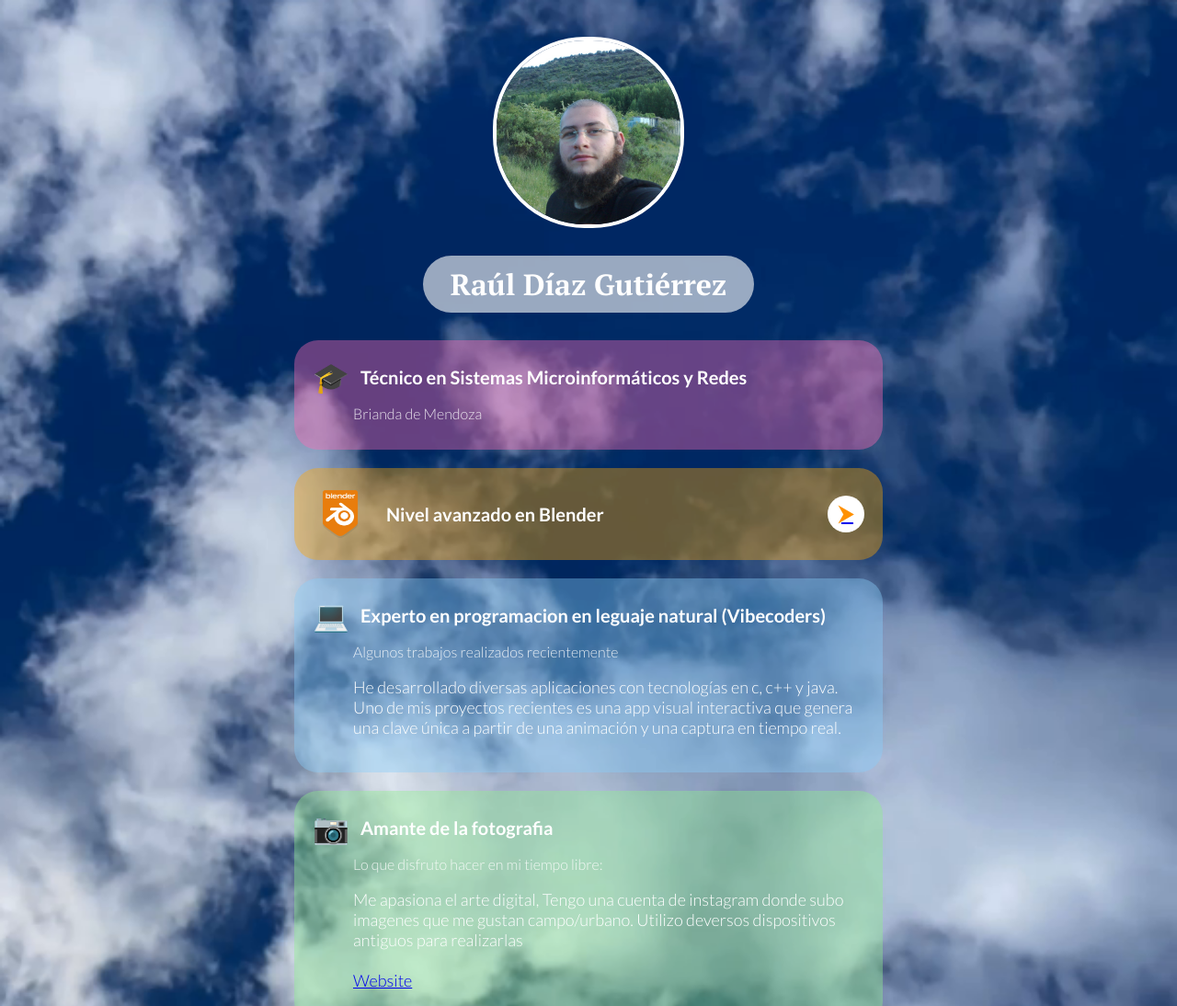
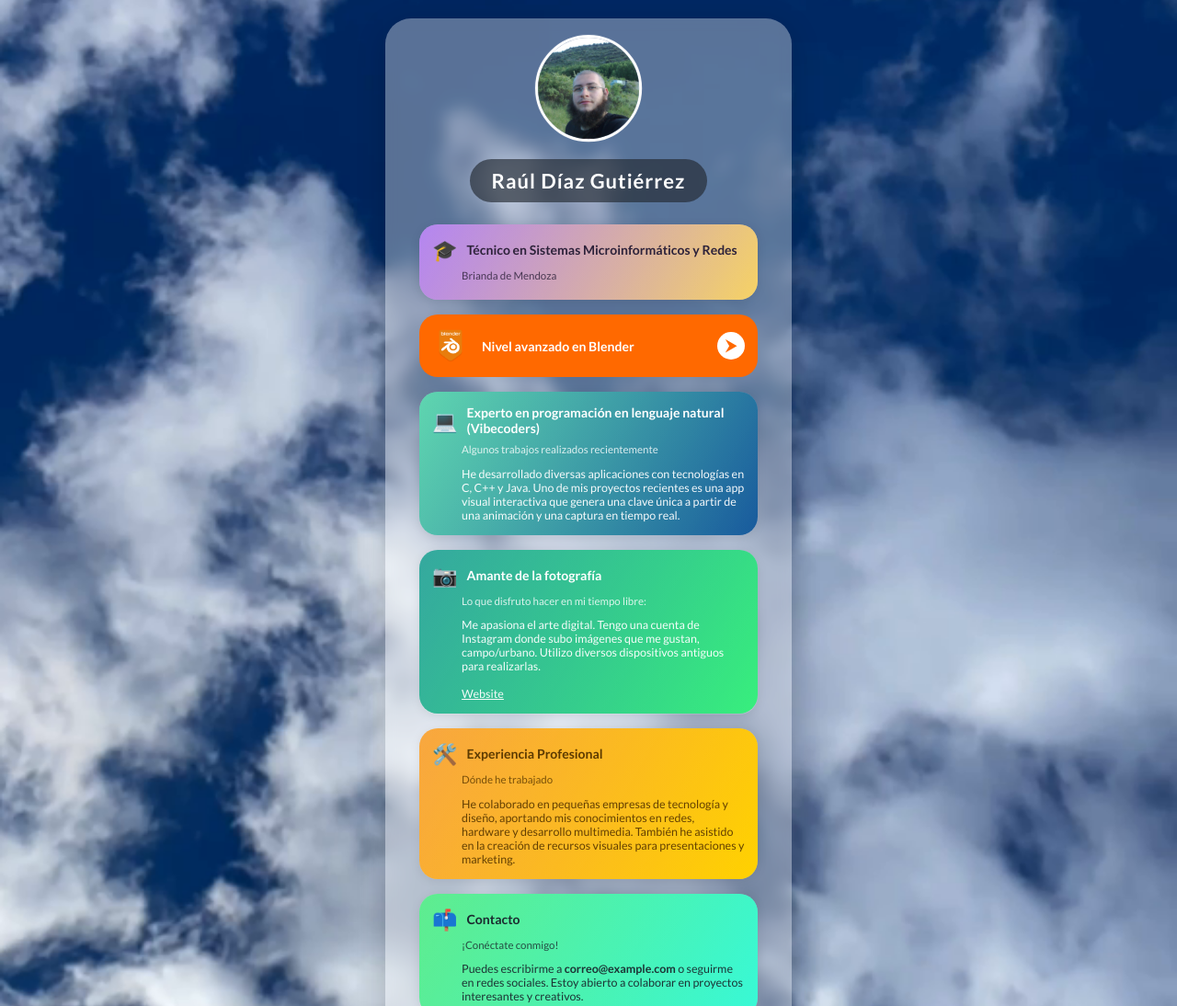
Before and after one commit to rdr-retro/rdr.webpage, a plain HTML site: page indexpc.html in a window 1280 px wide. Shown: the top 1094 px of the page at 92% size. Drawn offline with Linux system fonts and the light colour scheme.

Commit message:
Add files via upload

```diff
--- a/indexpc.html
+++ b/indexpc.html
@@ -14,83 +14,156 @@
     body {
       margin: 0;
       padding: 0;
-      background-color: #f2f2f2;
+      background-color: #f6f8fb;
       background-size: cover;
       background-position: center;
       font-family: "Lato", sans-serif;
     }
-
-    .lato-light { font-family: "Lato", sans-serif; font-weight: 300; }
-    .lato-bold { font-family: "Lato", sans-serif; font-weight: 700; }
-    .pt-serif-bold { font-family: "PT Serif", serif; font-weight: 700; }
 
     .container {
   display: flex;
   flex-direction: column;
   align-items: center;
   margin: 0 auto;
-      padding: 40px 20px;
-      max-width: 600px;
+  padding: 19px 4vw;
+  max-width: 340px;
+  background: rgba(255,255,255,0.35);
+  border-radius: 28px;
+  box-shadow: 0 8px 32px rgba(0,0,0,0.18);
+  backdrop-filter: blur(7px);
+  margin-top: 20px;
+  margin-bottom: 20px;
 }
 
+
     .profile-image {
-      width: 200px;
-      height: 200px;
-      border-radius: 100px;
+      width: 108px;
+      height: 108px;
+      border-radius: 50%;
       overflow: hidden;
-      margin-bottom: 30px;
-      border: 4px solid white;
+      margin-bottom: 20px;
+      border: 3px solid white;
+      animation: pulse 1.6s ease-in-out infinite;
+      cursor: pointer;
+      background: rgba(255,255,255,0.2);
+    }
+
+    @keyframes pulse {
+      0%   { transform: scale(1); }
+      50%  { transform: scale(1.15); }
+      100% { transform: scale(1); }
     }
 
     .profile-image img {
       width: 100%;
-      height: auto;
+      height: 100%;
+      object-fit: cover;
+      display: block;
     }
 
     .title-container {
       text-align: center;
-      background-color: rgba(255, 255, 255, 0.6);
-      padding: 10px 30px;
-      border-radius: 50px;
-      margin-bottom: 30px;
+      background: rgba(34, 40, 49, 0.65);
+      padding: 10px 24px;
+      border-radius: 32px;
+      margin-bottom: 24px;
     }
 
     .title {
-      font-size: 32px;
-      color: white;
+      font-size: 22px;
+      color: #fff;
       margin: 0;
+      letter-spacing: 1px;
     }
 
     .info-container {
       width: 100%;
-      background-color: rgba(255, 105, 180, 0.4);
-      border-radius: 26px; /* 20px * 1.3 = 26px (30% más redondeado) */
-      padding: 20px;
-      margin-bottom: 20px;
+      border-radius: 20px;
+      padding: 14px;
+      margin-bottom: 16px;
+      color: #fff;
+      box-shadow: 0 2px 12px rgba(0,0,0,0.08);
+      backdrop-filter: blur(4px);
+      position: relative;
+      overflow: hidden;
+    }
+
+    .info-container::before {
+      content: "";
+      position: absolute;
+      inset: 0;
+      z-index: 0;
+      opacity: 0.15;
+      pointer-events: none;
+      background: linear-gradient(120deg, #fff 0%, transparent 100%);
+    }
+
+    .info-row,
+    .subtitle, p {
+      position: relative;
+      z-index: 1;
+    }
+
+    .pink {
+      background: linear-gradient(120deg, #a770ef 0%, #f6d365 100%);
+      color: #2d223a;
+    }
+
+    .blue {
+      background: linear-gradient(120deg, #43cea2 0%, #185a9d 100%);
+    }
+
+    .green {
+      background: linear-gradient(120deg, #11998e 0%, #38ef7d 100%);
+    }
+
+    .lightpink {
+      background: linear-gradient(120deg, #f7971e 0%, #ffd200 100%);
+      color: #5c3a00;
+    }
+
+    .lightblue {
+      background: linear-gradient(120deg, #43e97b 0%, #38f9d7 100%);
+      color: #1b2a2f;
     }
 
     .info-row {
       display: flex;
       align-items: center;
-      margin-bottom: 10px;
+      margin-bottom: 8px;
     }
 
     .emoji {
-      font-size: 32px;
-      margin-right: 12px;
+      font-size: 22px;
+      margin-right: 10px;
     }
 
     .info-text {
-      font-size: 20px;
-      color: white;
+      font-size: 14px;
+      font-weight: 700;
     }
 
     .subtitle {
-      font-size: 16px;
-      color: white;
-      opacity: 0.85;
-      margin-left: 44px;
-      margin-bottom: 10px;
+      font-size: 11.5px;
+      opacity: 0.82;
+      margin-left: 32px;
+      margin-bottom: 6px;
+    }
+
+    p {
+      font-size: 12.5px;
+      margin-left: 32px;
+      opacity: 0.95;
+      margin-bottom: 0;
+    }
+
+    a {
+      color: inherit;
+      text-decoration: underline;
+    }
+
+    a:hover {
+      color: #222;
     }
 
     .blender-container {
@@ -98,16 +171,17 @@
       align-items: center;
       justify-content: space-between;
       width: 100%;
-    background-color: rgba(255, 165, 0, 0.4);
-    border-radius: 26px;
-    padding: 20px;
-    margin-bottom: 20px;
+      background-color: #ff6900;
+      border-radius: 20px;
+      padding: 14px;
+      margin-bottom: 16px;
+      color: #fff;
     }
 
     .blender-icon {
-    width: 60px;   /* AUMENTADO */
-    height: 60px;  /* AUMENTADO */
-    margin-right: 20px;
+      width: 40px;
+      height: 40px;
+      margin-right: 14px;
       object-fit: contain;
     }
 
@@ -117,40 +191,32 @@
     }
 
     .blender-button {
-    background-color: white;
-    color: rgb(255, 145, 0);
+      background-color: #fff;
+      color: #ff6900;
       border: none;
       border-radius: 50%;
-    width: 40px;
-    height: 40px;
-    font-size: 22px;
+      width: 30px;
+      height: 30px;
+      font-size: 16px;
       font-weight: bold;
       cursor: pointer;
-    transition: background-color 0.3s ease, transform 0.2s ease;
       display: flex;
       align-items: center;
       justify-content: center;
     }
 
     .blender-button:hover {
-      background-color: orange;
-      color: white;
+      background-color: #ff6900;
+      color: #fff;
       transform: scale(1.1);
-    }
-
-    p {
-      font-size: 18px;
-      color: white;
-      margin-left: 44px;
     }
   </style>
 </head>
 
 <body class="lato-light">
-
   <div class="container">
 
-    <div class="profile-image">
+    <div class="profile-image" id="profileImage">
       <img src="rdr.png" alt="Imagen de perfil" />
     </div>
 
@@ -158,65 +224,65 @@
       <h2 class="title pt-serif-bold">Raúl Díaz Gutiérrez</h2>
     </div>
 
-    <div class="info-container">
+    <div class="info-container pink">
       <div class="info-row">
         <span class="emoji">🎓</span>
-        <span class="info-text lato-bold">Técnico en Sistemas Microinformáticos y Redes</span>
+        <span class="info-text">Técnico en Sistemas Microinformáticos y Redes</span>
       </div>
-      <div class="subtitle lato-light">Brianda de Mendoza</div>
+      <div class="subtitle">Brianda de Mendoza</div>
     </div>
 
     <div class="blender-container">
       <div class="blender-content">
         <img src="blender.png" alt="Blender Logo" class="blender-icon" />
-        <span class="info-text lato-bold">Nivel avanzado en Blender</span>
+        <span class="info-text">Nivel avanzado en Blender</span>
       </div>
-      <a href="3d.html" target="_blank" title="Visitar Blender">
+      <a href="https://www.blender.org/" target="_blank" title="Visitar Blender">
         <button class="blender-button">⮞</button>
       </a>
     </div>
 
-    <div class="info-container" style="background-color: rgba(135, 206, 250, 0.4);">
+    <div class="info-container blue">
       <div class="info-row">
         <span class="emoji">💻</span>
-        <span class="info-text lato-bold">Experto en programacion en leguaje natural (Vibecoders)</span>
+        <span class="info-text">Experto en programación en lenguaje natural (Vibecoders)</span>
       </div>
-      <div class="subtitle lato-light">Algunos trabajos realizados recientemente</div>
-      <p class="lato-light">
-        He desarrollado diversas aplicaciones con tecnologías en c, c++ y java. Uno de mis proyectos recientes es una app visual interactiva que genera una clave única a partir de una animación y una captura en tiempo real.
+      <div class="subtitle">Algunos trabajos realizados recientemente</div>
+      <p>
+        He desarrollado diversas aplicaciones con tecnologías en C, C++ y Java. Uno de mis proyectos recientes es una app visual interactiva que genera una clave única a partir de una animación y una captura en tiempo real.
       </p>
     </div>
 
-    <div class="info-container" style="background-color: rgba(144, 238, 144, 0.4);">
+    <div class="info-container green">
       <div class="info-row">
         <span class="emoji">📷</span>
-        <span class="info-text lato-bold">Amante de la fotografia</span>
+        <span class="info-text">Amante de la fotografía</span>
       </div>
-      <div class="subtitle lato-light">Lo que disfruto hacer en mi tiempo libre:</div>
-      <p class="lato-light">
-        Me apasiona el arte digital, Tengo una cuenta de instagram donde subo imagenes que me gustan campo/urbano. Utilizo deversos dispositivos antiguos para realizarlas
+      <div class="subtitle">Lo que disfruto hacer en mi tiempo libre:</div>
+      <p>
+        Me apasiona el arte digital. Tengo una cuenta de Instagram donde subo imágenes que me gustan, campo/urbano. Utilizo diversos dispositivos antiguos para realizarlas.
         <br><br> <a href="https://www.instagram.com/nsng_pro/">Website</a>
       </p>
     </div>
 
-    <div class="info-container" style="background-color: rgba(255, 182, 193, 0.4);">
+    <div class="info-container lightpink">
       <div class="info-row">
         <span class="emoji">🛠️</span>
-        <span class="info-text lato-bold">Experiencia Profesional</span>
+        <span class="info-text">Experiencia Profesional</span>
       </div>
-      <div class="subtitle lato-light">Dónde he trabajado</div>
-      <p class="lato-light">
+      <div class="subtitle">Dónde he trabajado</div>
+      <p>
         He colaborado en pequeñas empresas de tecnología y diseño, aportando mis conocimientos en redes, hardware y desarrollo multimedia. También he asistido en la creación de recursos visuales para presentaciones y marketing.
       </p>
     </div>
 
-    <div class="info-container" style="background-color: rgba(173, 216, 230, 0.4);">
+    <div class="info-container lightblue">
       <div class="info-row">
         <span class="emoji">📫</span>
-        <span class="info-text lato-bold">Contacto</span>
+        <span class="info-text">Contacto</span>
       </div>
-      <div class="subtitle lato-light">¡Conéctate conmigo!</div>
-      <p class="lato-light">
+      <div class="subtitle">¡Conéctate conmigo!</div>
+      <p>
         Puedes escribirme a <strong>correo@example.com</strong> o seguirme en redes sociales. Estoy abierto a colaborar en proyectos interesantes y creativos.
       </p>
     </div>
@@ -224,10 +290,15 @@
   </div>
 
   <script>
+    // Fondo aleatorio
     var images = ['1.png', '2.png', '3.png', '4.png', '5.png', '6.png', '7.png', '8.png', '9.png', '10.png'];
     var randomImage = images[Math.floor(Math.random() * images.length)];
     document.body.style.backgroundImage = 'url(' + randomImage + ')';
+
+    // Abrir 1.html al hacer clic en la imagen de perfil
+    document.getElementById('profileImage').addEventListener('click', function() {
+      window.location.href = '1.html';
+    });
   </script>
-
 </body>
-</html>
+</html> //haz mas pequeño todo el contenido un 20%
```
Lines whose indentation alone changed are shown as unchanged.
